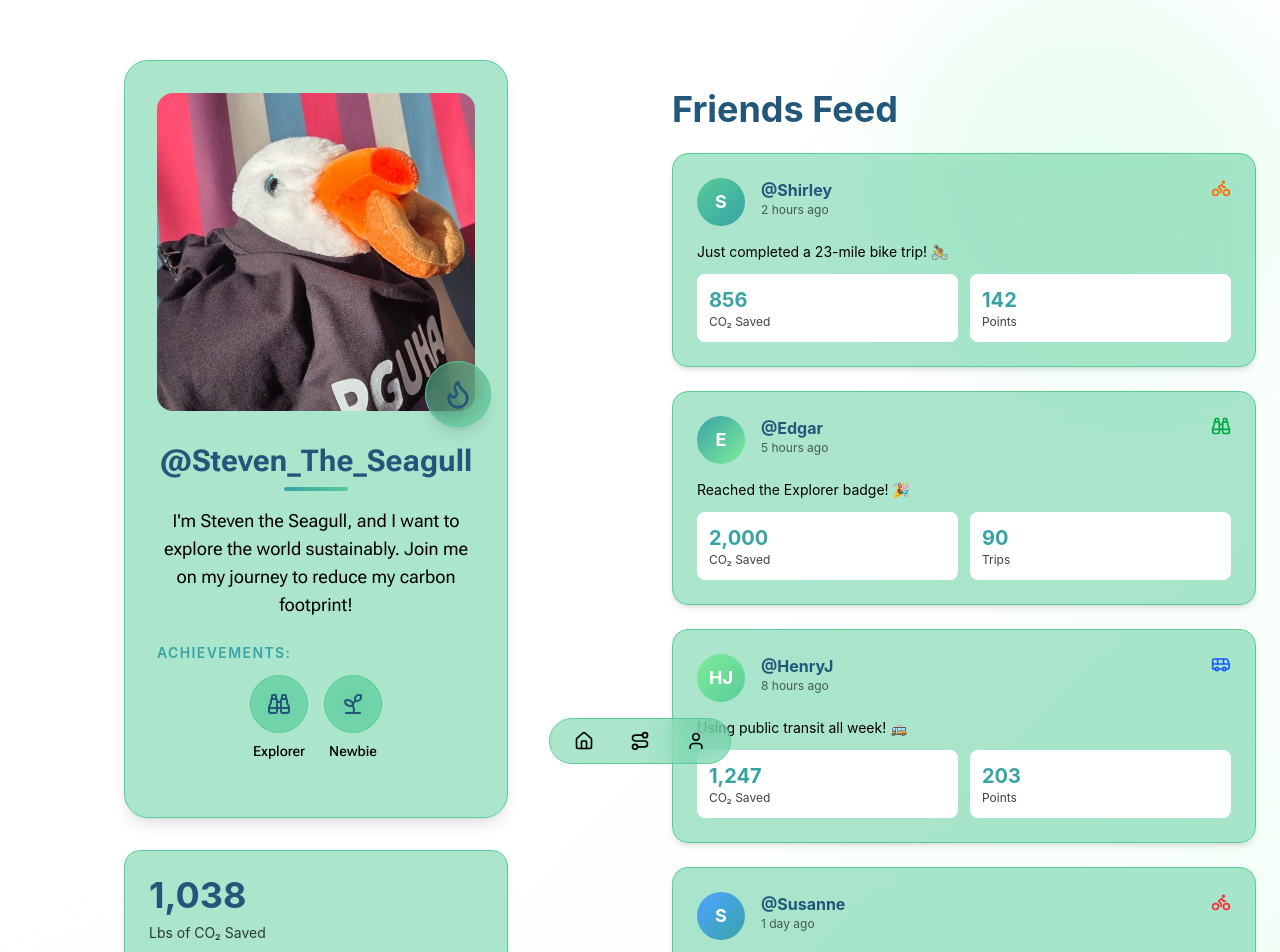
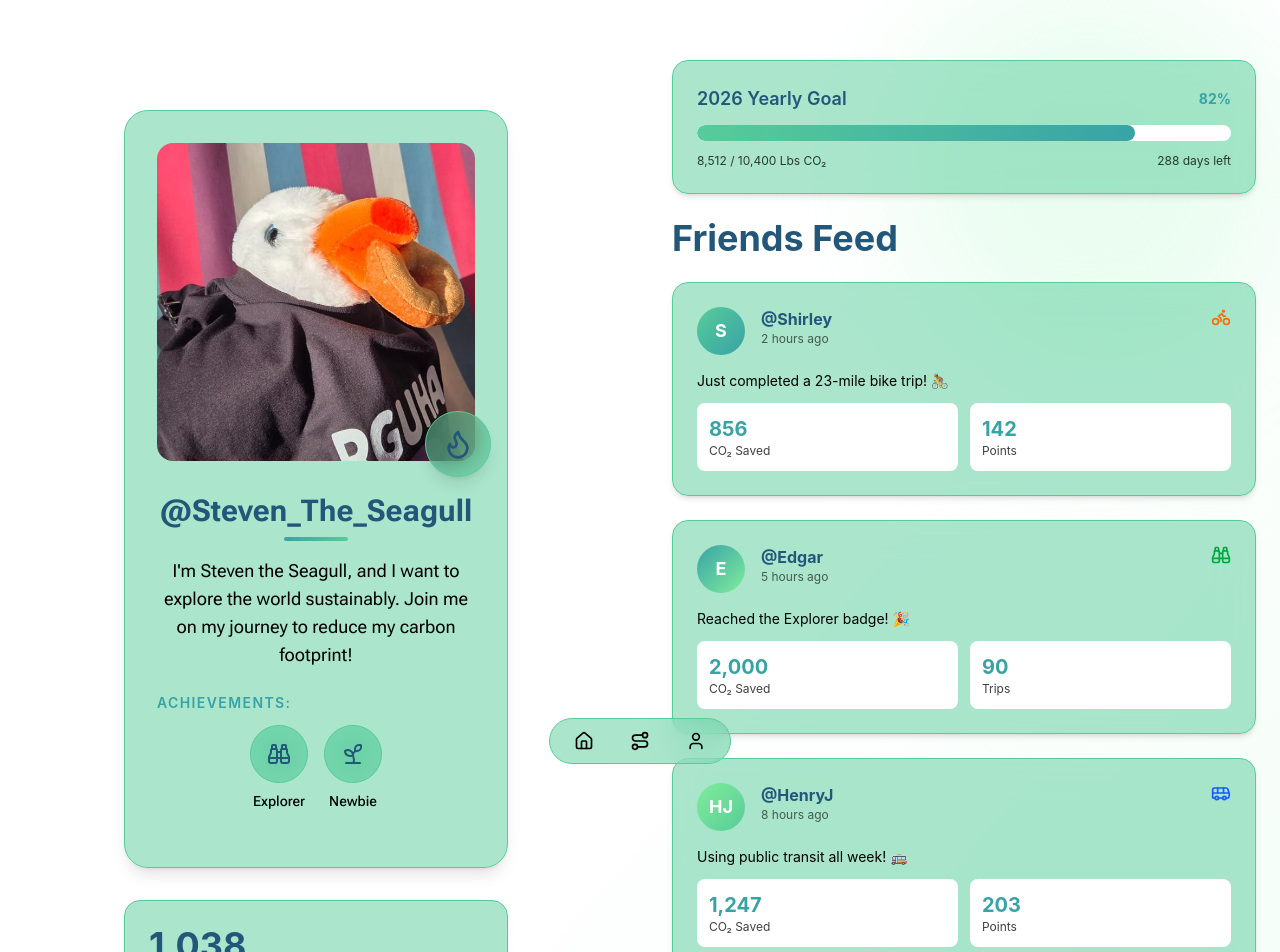
Before and after one commit to audreyistark/BirdBrainz, a React (Vite) app: page / in a window 1280 px wide. Shown: the part 20-972 px from the top of the page. Built offline with nearby package versions, Linux system fonts and the light colour scheme.

Commit message:
update home progress bar

```diff
--- a/src/pages/Home.jsx
+++ b/src/pages/Home.jsx
@@ -63,7 +63,7 @@ export const Home = () => {
                             <div className="space-y-8">
                                 <div className="glass rounded-2xl p-6 shadow-md hover:shadow-lg transition-shadow duration-300">
                                     <div className="text-4xl font-bold text-title mb-2">1,038</div>
-                                    <p className="text-sm text-text opacity-75">Lbs of CO₂ Saved</p>
+                                    <p className="text-sm text-text opacity-75">Lbs of CO₂ saved this month</p>
                                     <div className="mt-3 h-1 w-12 bg-gradient-to-r from-green-mid to-green-light rounded-full"></div>
                                 </div>
 
@@ -83,6 +83,21 @@ export const Home = () => {
 
                     {/* Friends Feed Section */}
                     <div className="space-y-6">
+                        {/* Yearly Goal Progress */}
+                        <div className="glass rounded-2xl p-6 shadow-md">
+                            <div className="flex justify-between items-center mb-3">
+                                <h3 className="text-lg font-semibold text-title">2026 Yearly Goal</h3>
+                                <span className="text-sm font-bold text-subtitle">82%</span>
+                            </div>
+                            <div className="w-full bg-white bg-opacity-30 rounded-full h-4 overflow-hidden">
+                                <div className="bg-gradient-to-r from-green-mid to-subtitle h-full rounded-full" style={{width: '82%'}}></div>
+                            </div>
+                            <div className="flex justify-between items-center mt-3 text-xs text-text opacity-75">
+                                <span>8,512 / 10,400 Lbs CO₂</span>
+                                <span>288 days left</span>
+                            </div>
+                        </div>
+
                         <h2 className="text-3xl sm:text-4xl font-bold text-title mb-6">Friends Feed</h2>
 
                         {/* Friend 1 */}
```
